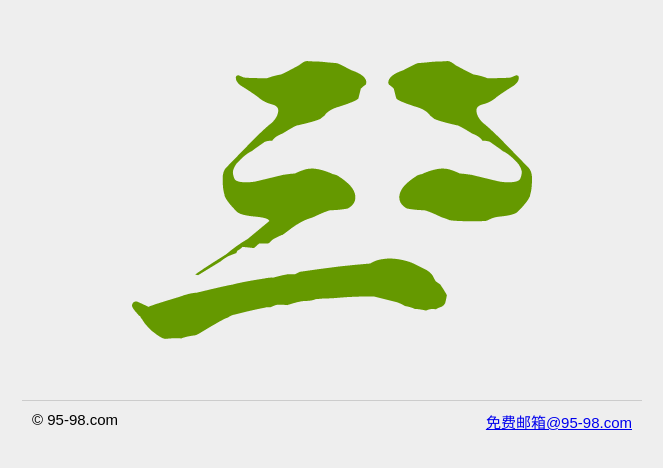
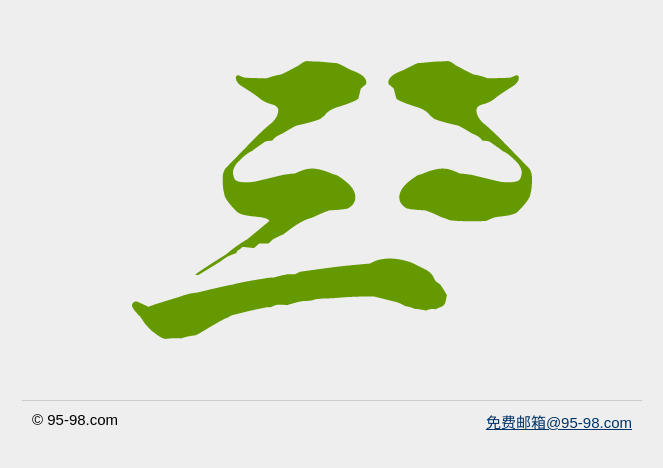
Before and after one commit to piscdong/95-98.com, a plain HTML site: page index.html in a window 1280 px wide. Shown: the whole page, without its empty margins (308-971 px from the left). Drawn offline with Linux system fonts and the light colour scheme.

Commit message:
链接样式

```diff
--- a/css/styles.css
+++ b/css/styles.css
@@ -4,6 +4,9 @@ html, body {
 	background: #eee;
 	font-size: 15px;
 	font-family: Arial, Arial, Helvetica, sans-serif;
+}
+a {
+	color: #036;
 }
 .logo {
 	margin: 60px auto;
```
